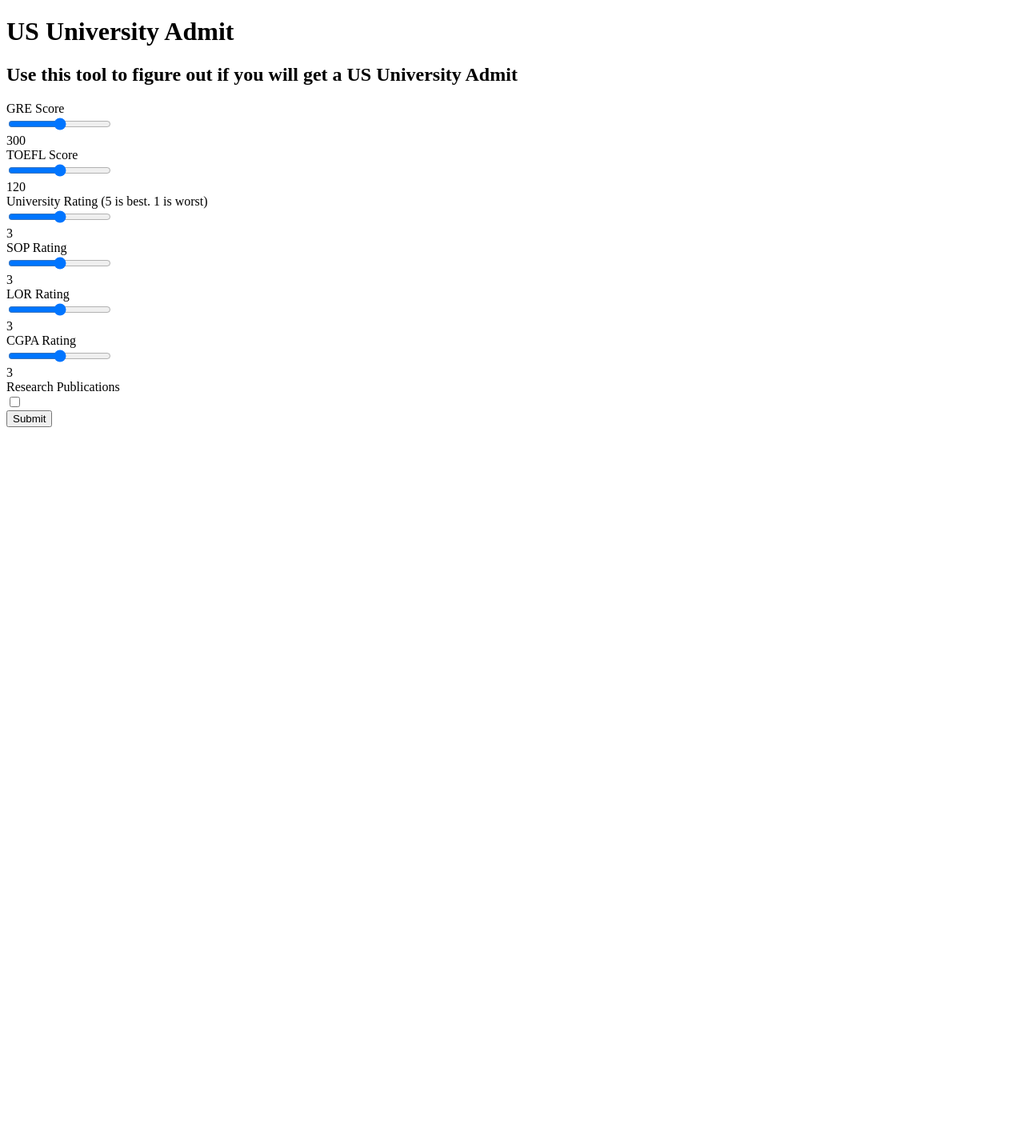
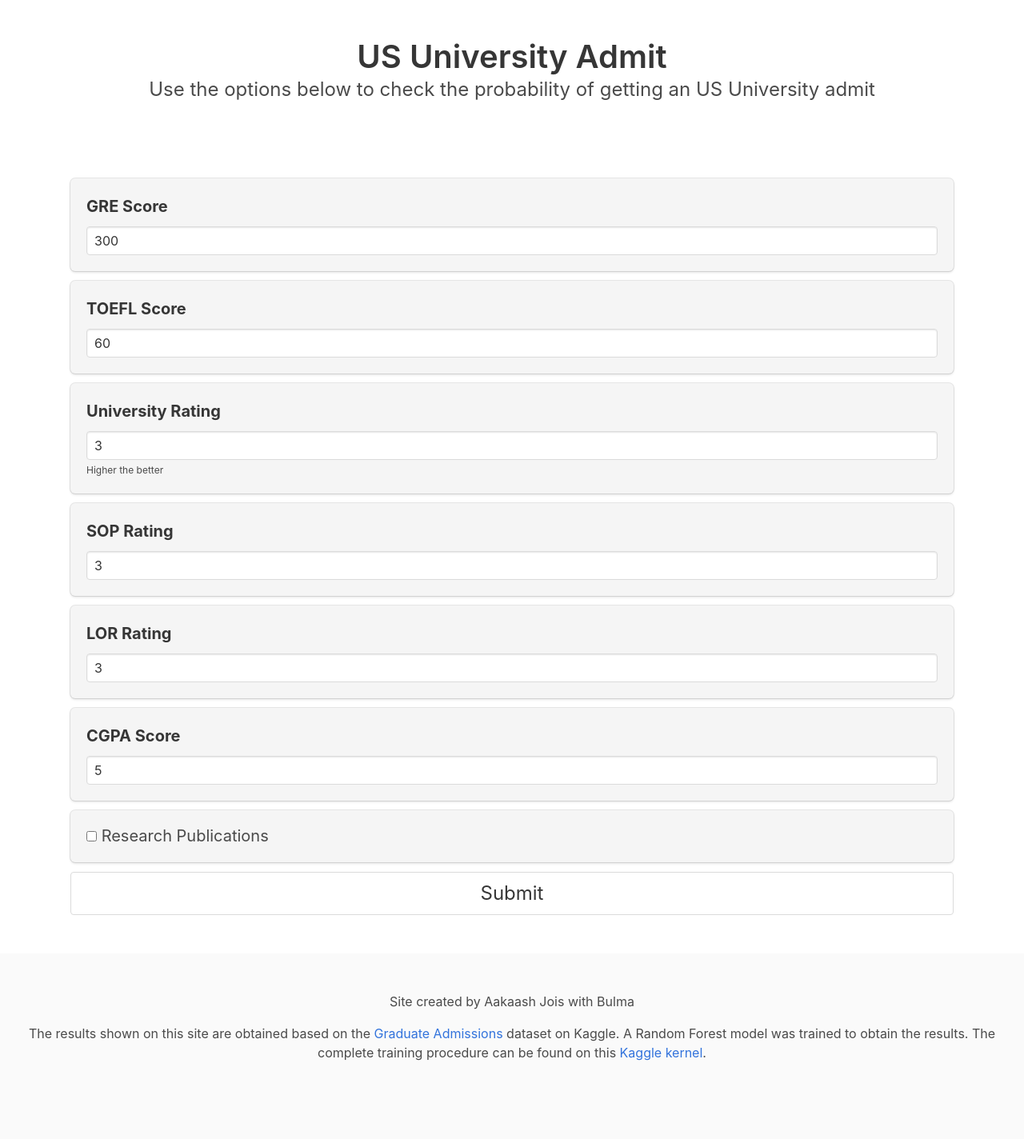
Before and after one commit to aakaashjois/US-University-Admit, a Flask app: page / in a window 1280 px wide. Shown: the whole page at 80% size. Before the commit the page ends 534 px from the top, so only its background shows below. Run offline with Flask 2, Linux system fonts and the light colour scheme; parts of the project's set-up code (start-up, migrations or seed data) failed here and were passed over; some libraries are stand-ins or nearby versions.

Commit message:
Change framework from Bootstrap to Bulma
Redesign the site for a simpler and easier to use interface

```diff
--- a/templates/index.html
+++ b/templates/index.html
@@ -1,138 +1,108 @@
 <!DOCTYPE html>
 <html lang="en">
 <head>
+    <meta charset="utf-8">
+    <meta name="viewport" content="width=device-width, initial-scale=1">
+    <link rel="stylesheet" href="https://cdnjs.cloudflare.com/ajax/libs/bulma/0.7.4/css/bulma.min.css">
     <title>US University Admit</title>
-    <meta charset="utf-8">
-    <meta name="viewport" content="width=device-width, initial-scale=1, shrink-to-fit=no">
-    <link rel="stylesheet" href="https://fonts.googleapis.com/css?family=Roboto:300,400,500,700|Material+Icons">
-    <link rel="stylesheet"
-          href="https://unpkg.com/bootstrap-material-design@4.1.1/dist/css/bootstrap-material-design.min.css">
 </head>
 <body>
-<div class="container align-items-center mt-2 mb-2">
-    <div class="row card p-5">
-        <div class="card-title text-center">
-            <h1>US University Admit</h1>
-        </div>
-        <div class="card-body text-center">
-            <h2>Use this tool to figure out if you will get a US University Admit</h2>
-            <div class="input-group">
-                <div class="row">
-                    <div class="col">
-                        <label for="gre_score_input">GRE Score</label>
-                    </div>
-                    <div class="col">
-                        <input type="range" id="gre_score_input" min="260" max="340" value="300" step="1"
-                               oninput="gre_score_output.value = this.value">
-                    </div>
-                    <div class="col">
-                        <output id="gre_score_output">300</output>
+<section class="hero">
+    <div class="hero-body">
+        <div class="container has-text-centered">
+            <p class="title is-size-2">US University Admit</p>
+            <p class="subtitle is-size-4">Use the options below to check the probability of getting an US University
+                admit</p>
         </div>
     </div>
-                <div class="row">
-                    <div class="col">
-                        <label for="toefl_score_input">TOEFL Score</label>
-                    </div>
-                    <div class="col">
-                        <input type="range" id="toefl_score_input" min="0" max="120" value="60" step="1"
-                               oninput="toefl_score_output.value = this.value">
-                    </div>
-                    <div class="col">
-                        <output id="toefl_score_output">120</output>
+</section>
+<div class="section container">
+    <div class="box field has-background-white-ter">
+        <label for="gre_score" class="label is-size-5">GRE Score</label>
+        <div class="control">
+            <input class="input" type="number" min="260" max="340" value="300" id="gre_score">
         </div>
     </div>
-                <div class="row">
-                    <div class="col">
-                        <label for="university_rating_input">University Rating (5 is best. 1 is worst)</label>
-                    </div>
-                    <div class="col">
-                        <input type="range" id="university_rating_input" min="1" max="5" value=3 step="1"
-                               oninput="university_rating_output.value = this.value">
-                    </div>
-                    <div class="col">
-                        <output id="university_rating_output">3</output>
+    <div class="box field has-background-white-ter">
+        <label for="toefl_score" class="label is-size-5">TOEFL Score</label>
+        <div class="control">
+            <input class="input" type="number" id="toefl_score" min="0" max="120" value="60">
         </div>
     </div>
-                <div class="row">
-                    <div class="col">
-                        <label for="sop_rating_input">SOP Rating</label>
+    <div class="box field has-background-white-ter">
+        <label for="university_rating" class="label is-size-5">University Rating</label>
+        <div class="control">
+            <input class="input" type="number" id="university_rating" min="1" max="5" value="3">
         </div>
-                    <div class="col">
-                        <input type="range" id="sop_rating_input" min="1" max="5" step="0.5"
-                               oninput="sop_rating_output.value = this.value">
+        <p class="help">Higher the better</p>
     </div>
-                    <div class="col">
-                        <output id="sop_rating_output">3</output>
+    <div class="box field has-background-white-ter">
+        <label for="sop_rating" class="label is-size-5">SOP Rating</label>
+        <div class="control">
+            <input class="input" type="number" id="sop_rating" min="1" max="5" value="3" step="0.5">
         </div>
     </div>
-                <div class="row">
-                    <div class="col">
-                        <label for="lor_rating_input">LOR Rating</label>
-                    </div>
-                    <div class="col">
-                        <input type="range" id="lor_rating_input" min="1" max="5" step="0.5"
-                               oninput="lor_rating_output.value = this.value">
-                    </div>
-                    <div class="col">
-                        <output id="lor_rating_output">3</output>
+    <div class="box field has-background-white-ter">
+        <label for="lor_rating" class="label is-size-5">LOR Rating</label>
+        <div class="control">
+            <input class="input" type="number" id="lor_rating" min="1" max="5" value="3" step="0.5">
         </div>
     </div>
-                <div class="row">
-                    <div class="col">
-                        <label for="cgpa_input">CGPA Rating</label>
-                    </div>
-                    <div class="col">
-                        <input type="range" id="cgpa_input" min="0" max="10" step="0.1"
-                               oninput="cgpa_output.value = this.value">
-                    </div>
-                    <div class="col">
-                        <output id="cgpa_output">3</output>
+    <div class="box field has-background-white-ter">
+        <label for="cgpa_score" class="label is-size-5">CGPA Score</label>
+        <div class="control">
+            <input class="input" type="number" id="cgpa_score" min="0" max="10" value="5" step="0.1">
         </div>
     </div>
-                <div class="row">
-                    <div class="col">
-                        <label for="research_input">Research Publications</label>
+    <div class="box field has-background-white-ter">
+        <label class="is-size-5 checkbox">
+            <input type="checkbox" id="research_input">
+            Research Publications
+        </label>
     </div>
-                    <div class="col">
-                        <input type="checkbox" id="research_input" oninput="research_output.value = this.checked">
-                    </div>
-                </div>
-                <input type="button" value="Submit" class="submit btn btn-primary">
+    <div class="field">
+        <div class="control">
+            <button class="button is-large is-fullwidth is-inverted" id="submit">Submit</button>
         </div>
     </div>
 </div>
-    <div class="row card result-credits mt-2 mb-2">
-        <div class="card-title p-5">
-            <h3 id="result"></h3>
-            <div class="card-body">
-                <h5>This result has been obtained based on the <a
-                        href="https://www.kaggle.com/mohansacharya/graduate-admissions">Graduate Admissions</a> dataset
-                    on Kaggle. A machine learning model trained on this dataset was able to obtain the results. The
-                    complete training procedure is open sourced and can be found on <a
-                            href="https://www.kaggle.com/aakaashjois/simple-random-forest-regression">this Kaggle
-                        kernel</a>.</h5>
+<div class="modal" id="result-modal">
+    <div class="modal-background"></div>
+    <div class="modal-content">
+        <div class="box">
+            <section class="section">
+                <p class="modal-card-title is-size-2">Result</p>
+            </section>
+            <section class="section">
+                <p id="result"></p>
+                <button class="modal-close is-large" aria-label="close" id="close-modal">Close</button>
+            </section>
         </div>
     </div>
 </div>
+<footer class="footer">
+    <div class="content has-text-centered">
+        <p>Site created by Aakaash Jois with Bulma</p>
+        <p>The results shown on this site are obtained based on the <a
+                href="https://www.kaggle.com/mohansacharya/graduate-admissions">Graduate Admissions</a> dataset on
+            Kaggle. A Random Forest model was trained to obtain the results. The complete training procedure can be
+            found on this <a href="https://www.kaggle.com/aakaashjois/simple-random-forest-regression">Kaggle
+                kernel</a>.</p>
     </div>
 
+</footer>
+
+
 <script src="https://code.jquery.com/jquery-3.2.1.min.js"></script>
-<script src="https://unpkg.com/popper.js@1.12.6/dist/umd/popper.js"></script>
-<script src="https://unpkg.com/bootstrap-material-design@4.1.1/dist/js/bootstrap-material-design.js"></script>
-<script>$(document).ready(function () {
-    $('body').bootstrapMaterialDesign();
-});</script>
-
 <script>
     $(document).ready(function () {
-        $('.result-credits').hide();
-        $('.submit').click(function () {
-            let gre = parseInt(gre_score_input.value);
-            let toefl = parseInt(toefl_score_input.value);
-            let uni = parseInt(university_rating_input.value);
-            let sop = parseInt(sop_rating_input.value);
-            let lor = parseInt(lor_rating_input.value);
-            let cgpa = parseInt(cgpa_input.value);
+        $('#submit').click(function () {
+            let gre = parseInt(gre_score.value);
+            let toefl = parseInt(toefl_score.value);
+            let uni = parseInt(university_rating.value);
+            let sop = parseInt(sop_rating.value);
+            let lor = parseInt(lor_rating.value);
+            let cgpa = parseInt(cgpa_score.value);
             let research = research_input.checked ? 1 : 0;
             $.ajax({
                 url: '/',
@@ -142,10 +112,19 @@
                 success: [function (data) {
                     let pred = (data['prediction'] * 100).toPrecision(4).toString();
                     let success_string = `Your probability of getting an admit in a US University is ${pred} %`;
-                    $('#result').html(success_string);
-                    $('.result-credits').show();
+                    $('#result').text(success_string);
+                    $('html').addClass('is-clipped');
+                    $('#result-modal').addClass('is-active');
                 }]
             });
+        });
+        $('#close-modal').click(function () {
+            $('#result-modal').removeClass('is-active');
+            $('html').removeClass('is-clipped');
+        });
+        $('.modal-background').click(function () {
+            $('#result-modal').removeClass('is-active');
+            $('html').removeClass('is-clipped');
         });
     })
 </script>
```
Lines whose indentation alone changed are shown as unchanged.
